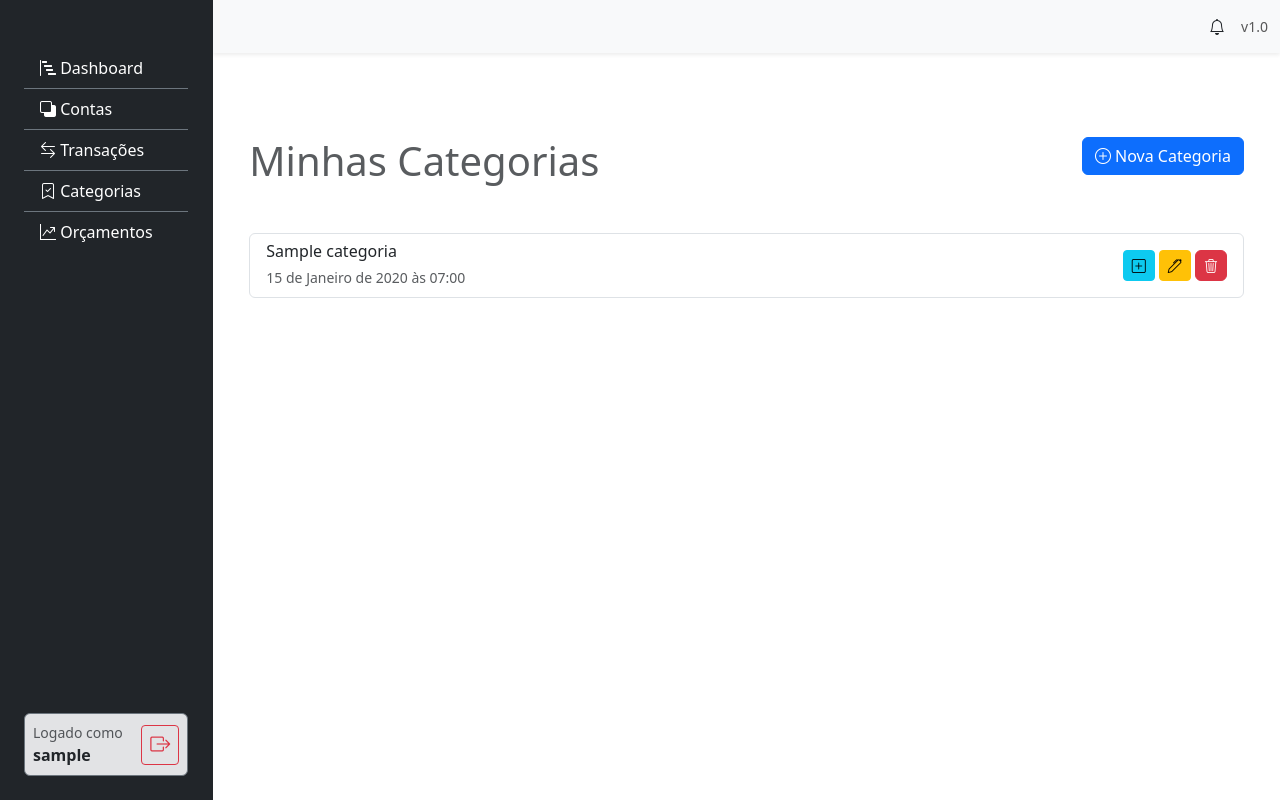
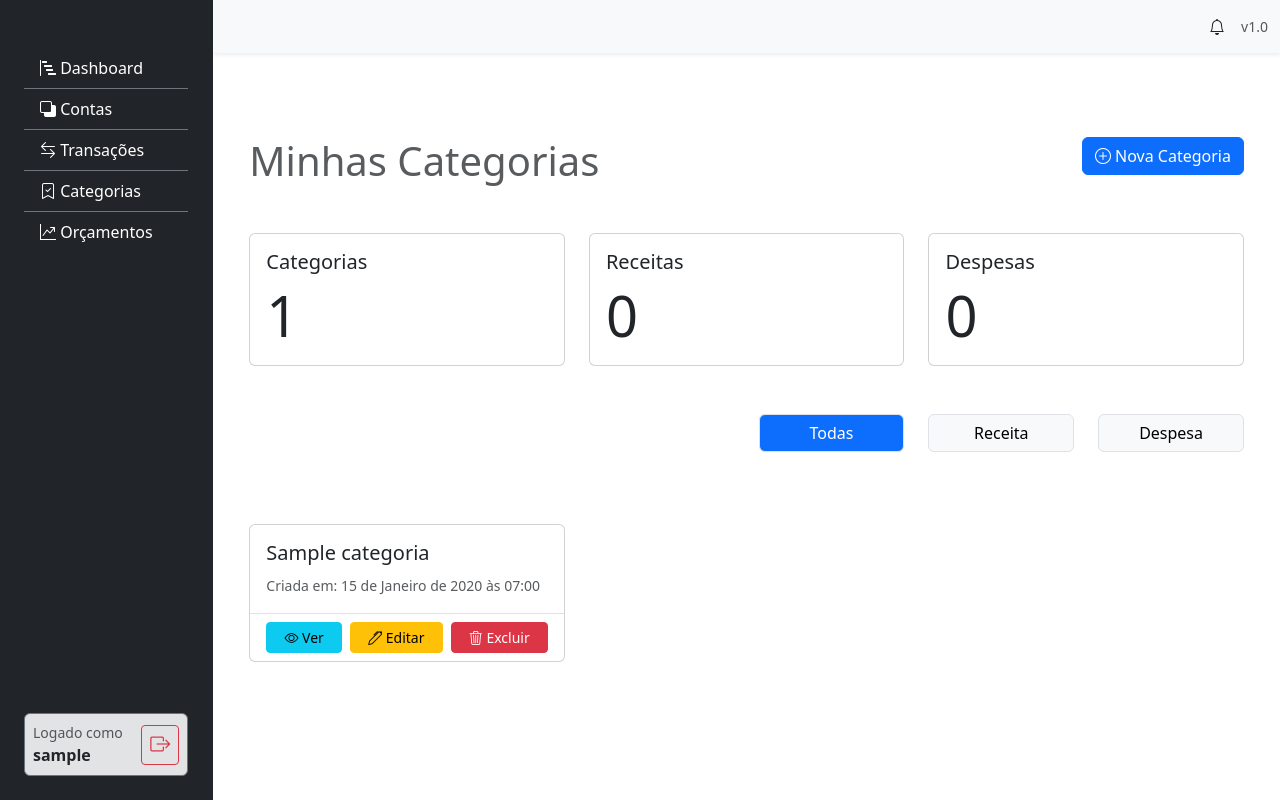
Before and after one commit to leonhardc/gestor-de-financas-pessoais, a Django app: page /categorias in a window 1280 px wide. Run offline with Django 5.2, Linux system fonts and the light colour scheme; a user stored in the database is signed in; tables that the repository leaves empty hold one stand-in row (values such as "Sample post").

Commit message:
melhora no design dos templates da pagina

```diff
--- a/templates/contas/listar_categorias.html
+++ b/templates/contas/listar_categorias.html
@@ -18,25 +18,81 @@
     <div class="row">
         <div class="col">
             {% if categorias %}
-                <div class="list-group">
+            <div class="row">
+                <div class="col-md-4 col-12 col-sm-4">
+                    <div class="card">
+                        <div class="card-body">
+                            <h5 class="card-title">Categorias</h5>
+                            <p class="card-text display-4">{{ categorias|length }}</p>
+                        </div>
+                    </div>
+                </div>
+                <div class="col-md-4 col-12 col-sm-4">
+                    <div class="card">
+                        <div class="card-body">
+                            <h5 class="card-title">Receitas</h5>
+                            <p class="card-text display-4">{{ receitas|length }}</p>
+                        </div>
+                    </div>
+                </div>
+                <div class="col-md-4 col-12 col-sm-4">
+                    <div class="card">
+                        <div class="card-body">
+                            <h5 class="card-title">Despesas</h5>
+                            <p class="card-text display-4">{{ despesas|length }}</p>
+                        </div>
+                    </div>
+                </div>
+            </div>
+            <div class="row mt-4 py-4">
+                <div class="col-6">
+                    <div class="row px-0">
+                        <div class="col-12">
+                            <!-- <input type="text" class="form-control" placeholder="Pesquisar categorias..." id="searchInput"> -->
+                        </div>
+                    </div>
+                </div>
+                <div class="col-6">
+                    <div class="row">
+                        <div class="col-4">
+                            <button class="btn btn-light w-100 border bg-primary text-white" id="btn-todas">Todas</button>
+                        </div>
+                        <div class="col-4">
+                            <button class="btn btn-light w-100 border" id="btn-receita">Receita</button>
+                        </div>
+                        <div class="col-4">
+                            <button class="btn btn-light w-100 border" id="btn-despesa">Despesa</button>
+                        </div>
+                    </div>
+                </div>
+            </div>
+            <div class="row row-cols-1 row-cols-md-2 row-cols-lg-3 g-4 mt-4">
                 {% for categoria in categorias %}
-                        <div class="list-group-item">
-                            <div class="d-flex w-100 justify-content-between align-items-center">
-                                <div>
-                                    <h6 class="mb-1">{{ categoria.nome }}</h6>
-                                    <small class="text-muted">{{ categoria.criada_em }}</small>
+                <div class="col categoria" data-tipo="{{categoria.tipo}}">
+                    <div class="card h-100">
+                        <div class="card-body">
+                            <h5 class="card-title">{{ categoria.nome }}</h5>
+                            <p class="card-text text-muted">
+                                <small>Criada em: {{ categoria.criada_em }}</small>
+                            </p>
                         </div>
-                                <div>
-                                    <a href="{% url 'contas:ler_categoria' categoria.id %}" class="btn btn-sm btn-info" title="Ver detalhes">
-                                        <i class="bi bi-plus-square"></i>
+                        <div class="card-footer bg-transparent border-top">
+                            <div class="d-flex gap-2">
+                                <a href="{% url 'contas:ler_categoria' categoria.id %}"
+                                    class="btn btn-sm btn-info flex-grow-1" title="Ver detalhes">
+                                    <i class="bi bi-eye"></i> Ver
                                 </a>
-                                    <a href="{% url 'contas:atualizar_categoria' categoria.id %}" class="btn btn-sm btn-warning" title="Editar">
-                                        <i class="bi bi-pen"></i>
+                                <a href="{% url 'contas:atualizar_categoria' categoria.id %}"
+                                    class="btn btn-sm btn-warning flex-grow-1" title="Editar">
+                                    <i class="bi bi-pen"></i> Editar
                                 </a>
-                                     <button class="btn btn-sm btn-danger rounded" data-bs-toggle="modal" data-bs-target="#deleteModal{{ categoria.id }}" title="Excluir">
-                                        <i class="bi bi-trash3"></i>
+                                <button class="btn btn-sm btn-danger flex-grow-1" data-bs-toggle="modal"
+                                    data-bs-target="#deleteModal{{ categoria.id }}" title="Excluir">
+                                    <i class="bi bi-trash3"></i> Excluir
                                 </button>
-
+                            </div>
+                        </div>
+                    </div>
                     <!-- Modal -->
                     <div class="modal fade" id="deleteModal{{ categoria.id }}" tabindex="-1">
                         <div class="modal-dialog">
@@ -63,8 +119,6 @@
                         </div>
                     </div>
                 </div>
-                            </div>
-                        </div>
                 {% endfor %}
             </div>
             {% else %}
--- a/templates/contas/listar_transacoes.html
+++ b/templates/contas/listar_transacoes.html
@@ -105,7 +105,7 @@
                     <th>Ações</th>
                 </tr>
             </thead>
-            {% if transacoes_filtradas %}
+            {% if transacoes_filtradas and filtro == True %}
             <tbody>
                 {% for transacao in transacoes_filtradas %}
                 <tr>
@@ -158,7 +158,7 @@
                 </tr>
                 {% endfor %}
             </tbody>
-            {% elif transacoes %}
+            {% elif transacoes and filtro == False %}
             <tbody>
                 {% for transacao in transacoes %}
                 <tr>
@@ -211,6 +211,7 @@
                 </tr>
                 {% endfor %}
             </tbody>
+            {% else %}
             {% endif %}
         </table>
     </div>
```
Also changed, not shown: templates/contas/dashboard.html (+28 -15 lines). Lines whose indentation alone changed are shown as unchanged.
